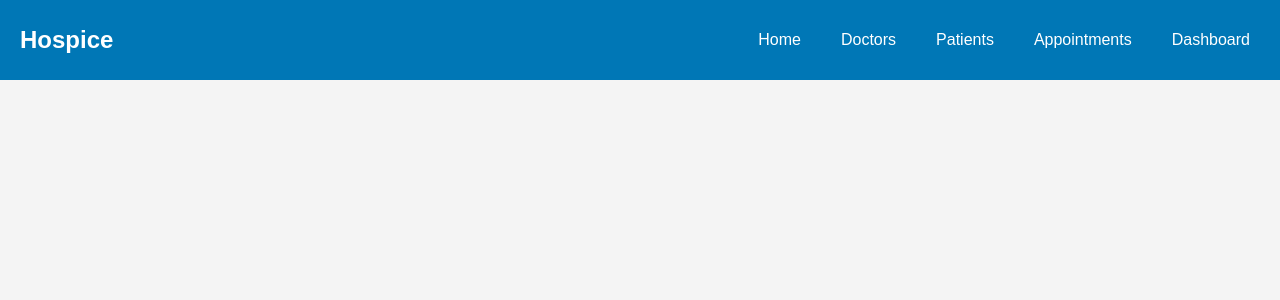
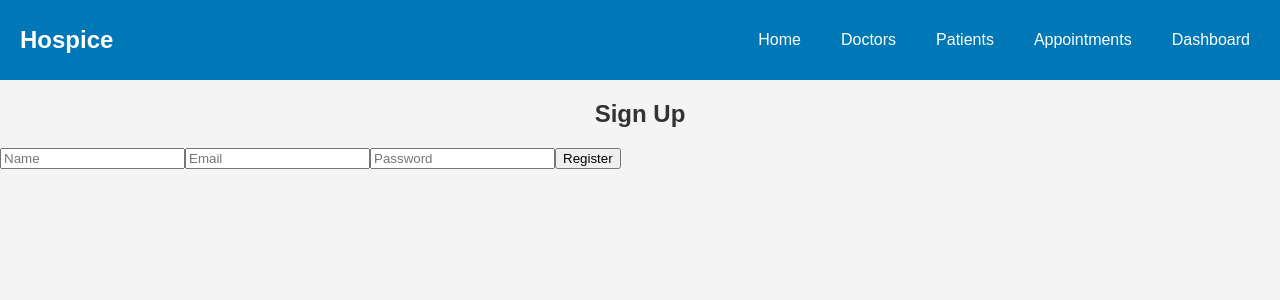
Before and after one commit to mils2001/Hospice-APP, a React (Create React App) app in the folder frontend/: page /signup in a window 1280 px wide. Shown: the top 300 px of the page. Built offline with nearby package versions, Linux system fonts and the light colour scheme.

Commit message:
login & sign up authencation

```diff
--- a/frontend/src/App.js
+++ b/frontend/src/App.js
@@ -6,17 +6,26 @@ import Doctors from "./pages/Doctors";
 import Appointments from "./pages/Appointments";
 import Dashboard from "./components/Dashboard/Dashboard";
 import Navbar from "./components/Navbar";
+import Signup from "./components/Signup";
+import Login from "./components/Login";
+import PrivateRoute from "./components/PrivateRoute";
 
 function App() {
   return (
     <Router>
       <Navbar />
       <Routes>
-        <Route path="/" element={<Home />} />
-        <Route path="/patients" element={<Patients />} />
-        <Route path="/doctors" element={<Doctors />} />
-        <Route path="/appointments" element={<Appointments />} />
-        <Route path="/dashboard" element={<Dashboard />} />
+        <Route path="/signup" element={<Signup />} />
+        <Route path="/login" element={<Login />} />
+
+        {/* Protected Routes */}
+        <Route element={<PrivateRoute />}>
+          <Route path="/" element={<Home />} />
+          <Route path="/patients" element={<Patients />} />
+          <Route path="/doctors" element={<Doctors />} />
+          <Route path="/appointments" element={<Appointments />} />
+          <Route path="/dashboard" element={<Dashboard />} />
+        </Route>
       </Routes>
     </Router>
   );
--- /dev/null
+++ b/frontend/src/components/Login.jsx
@@ -0,0 +1,40 @@
+import React, { useState } from "react";
+import axios from "axios";
+import { useNavigate } from "react-router-dom";
+
+const Login = () => {
+  const [formData, setFormData] = useState({ email: "", password: "" });
+  const [error, setError] = useState("");
+  const navigate = useNavigate();
+
+  const handleChange = (e) => {
+    setFormData({ ...formData, [e.target.name]: e.target.value });
+  };
+
+  const handleSubmit = async (e) => {
+    e.preventDefault();
+    try {
+      const res = await axios.post("http://localhost:5000/api/auth/login", formData);
+      if (res.data.token) {
+        localStorage.setItem("token", res.data.token);
+        navigate("/dashboard");
+      }
+    } catch (err) {
+      setError(err.response?.data?.message || "Login failed");
+    }
+  };
+
+  return (
+    <div>
+      <h2>Login</h2>
+      {error && <p style={{ color: "red" }}>{error}</p>}
+      <form onSubmit={handleSubmit}>
+        <input type="email" name="email" placeholder="Email" onChange={handleChange} required />
+        <input type="password" name="password" placeholder="Password" onChange={handleChange} required />
+        <button type="submit">Login</button>
+      </form>
+    </div>
+  );
+};
+
+export default Login;
--- /dev/null
+++ b/frontend/src/components/PrivateRoute.jsx
@@ -0,0 +1,9 @@
+import React from "react";
+import { Navigate, Outlet } from "react-router-dom";
+
+const PrivateRoute = () => {
+  const token = localStorage.getItem("token");
+  return token ? <Outlet /> : <Navigate to="/login" />;
+};
+
+export default PrivateRoute;
--- /dev/null
+++ b/frontend/src/components/SignUp.jsx
@@ -0,0 +1,41 @@
+import React, { useState } from "react";
+import axios from "axios";
+import { useNavigate } from "react-router-dom";
+
+const Signup = () => {
+  const [formData, setFormData] = useState({ name: "", email: "", password: "" });
+  const [error, setError] = useState("");
+  const navigate = useNavigate();
+
+  const handleChange = (e) => {
+    setFormData({ ...formData, [e.target.name]: e.target.value });
+  };
+
+  const handleSubmit = async (e) => {
+    e.preventDefault();
+    try {
+      const res = await axios.post("http://localhost:5000/api/auth/register", formData);
+      if (res.data.token) {
+        localStorage.setItem("token", res.data.token);
+        navigate("/dashboard");
+      }
+    } catch (err) {
+      setError(err.response?.data?.message || "Registration failed");
+    }
+  };
+
+  return (
+    <div>
+      <h2>Sign Up</h2>
+      {error && <p style={{ color: "red" }}>{error}</p>}
+      <form onSubmit={handleSubmit}>
+        <input type="text" name="name" placeholder="Name" onChange={handleChange} required />
+        <input type="email" name="email" placeholder="Email" onChange={handleChange} required />
+        <input type="password" name="password" placeholder="Password" onChange={handleChange} required />
+        <button type="submit">Register</button>
+      </form>
+    </div>
+  );
+};
+
+export default Signup;
```
